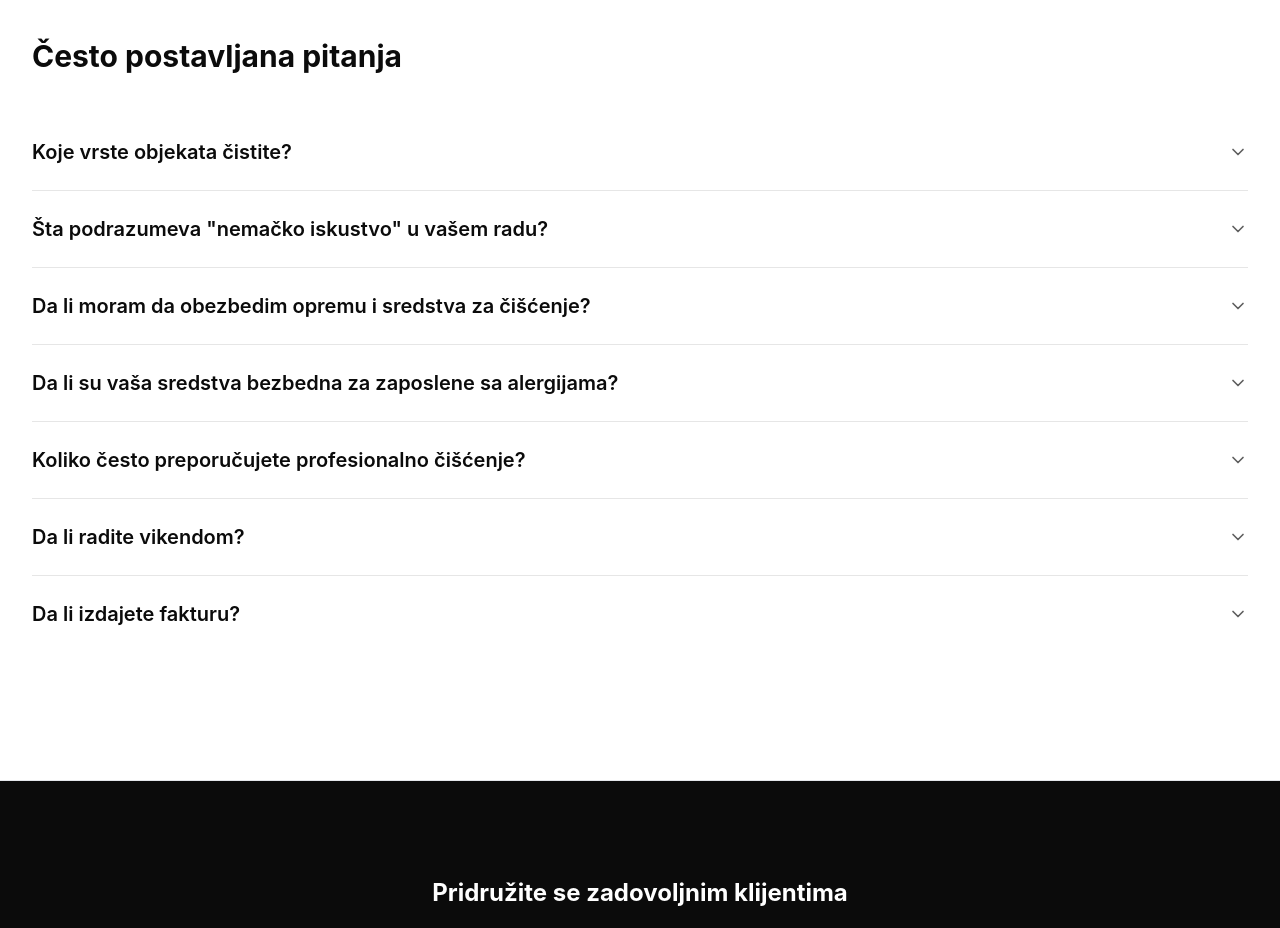
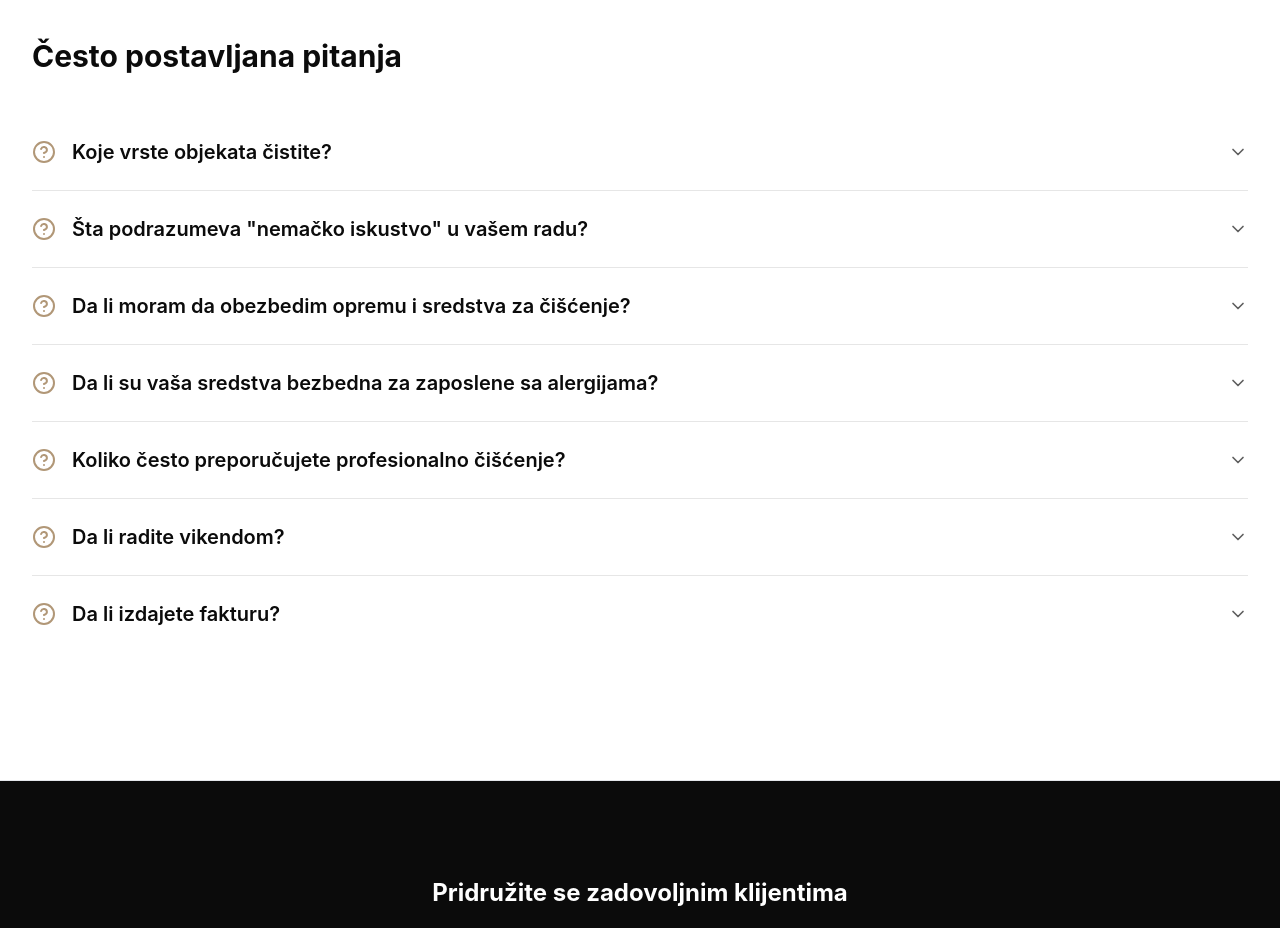
Before and after one commit to jeremicstefan/mamigo, a React (Vite) app: page / in a window 1280 px wide. Shown: the part 8920-9848 px from the top of the page. Built offline with nearby package versions, Linux system fonts and the light colour scheme.

Commit message:
Restore question mark icon on FAQ accordion items
Co-Authored-By: Claude Opus 4.6 <noreply@anthropic.com>

```diff
--- a/src/components/Contact/FAQ.jsx
+++ b/src/components/Contact/FAQ.jsx
@@ -1,5 +1,5 @@
 import React, { useEffect } from 'react';
-import { LuChevronDown } from 'react-icons/lu';
+import { LuHelpCircle, LuChevronDown } from 'react-icons/lu';
 import { FAQ_ITEMS, FAQ_SCHEMA } from '../../constants/faq';
 
 const FAQ = () => {
@@ -30,12 +30,15 @@ const FAQ = () => {
             itemType="https://schema.org/Question"
           >
             <summary className="flex items-center justify-between gap-3 sm:gap-4 py-4 sm:py-5 lg:py-6 cursor-pointer select-none list-none [&::-webkit-details-marker]:hidden">
+              <div className="flex items-center gap-3 sm:gap-4 min-w-0">
+                <LuHelpCircle className="w-5 h-5 sm:w-6 sm:h-6 text-brand-500 flex-shrink-0" aria-hidden />
                 <h3
                   className="text-base sm:text-lg md:text-xl font-semibold text-text-900"
                   itemProp="name"
                 >
                   {item.question}
                 </h3>
+              </div>
               <LuChevronDown
                 className="w-5 h-5 text-text-600 flex-shrink-0 transition-transform duration-200 group-open:rotate-180"
                 aria-hidden
```
Also changed, not shown: 3 other files (tests, documents, lock files or other folders). Lines whose indentation alone changed are shown as unchanged.
